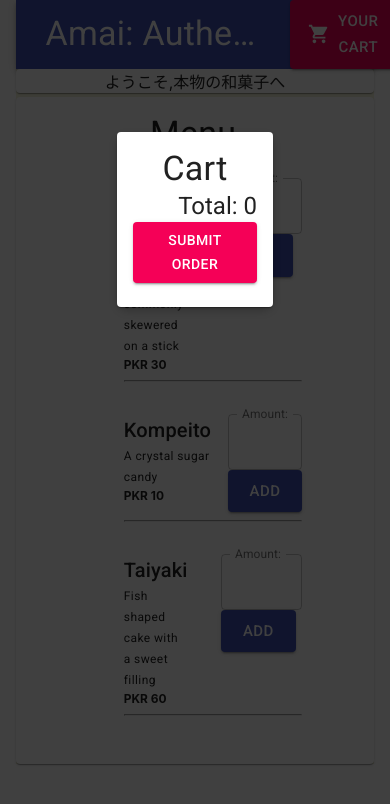
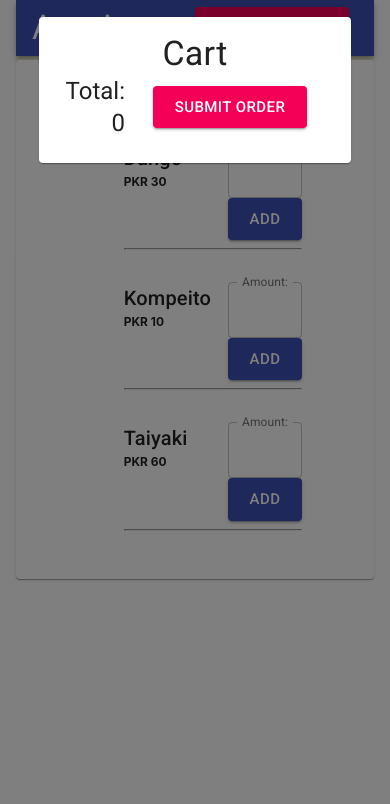
Before and after one commit to Mbaamir/order-Food-App, a React (Create React App) app: page / in a window 390 px wide. Both pictures are taken after a click on the button "YOUR CART". Shown: the top 804 px of the page. Built offline with nearby package versions, Linux system fonts and the light colour scheme.

Commit message:
Added most responsiveness features

```diff
--- a/src/Components/Cart/Cart.js
+++ b/src/Components/Cart/Cart.js
@@ -2,9 +2,18 @@ import React, { useContext } from "react";
 
 // import Card from "../../UI/Card/Card";
 
-import {Typography, Card,CardContent, Paper, Grid, Box, Button} from "@material-ui/core";
-import ShoppingCartIcon from '@material-ui/icons/ShoppingCart';
-
+import {
+  Typography,
+  Card,
+  CardContent,
+  Paper,
+  Grid,
+  Box,
+  Button,
+  Modal,
+  useMediaQuery,
+} from "@material-ui/core";
+import ShoppingCartIcon from "@material-ui/icons/ShoppingCart";
 
 import CartItem from "./CartItem/CartItem";
 
@@ -18,68 +27,109 @@ import { CartInsideContext } from "../../Context/cart-inside-context";
 import styles from "./Cart.module.css";
 
 const CartCard = () => {
-  const { CartListArray, Total,orderSubmitFunc } = useContext(CartInsideContext);
+  const { CartListArray, Total, orderSubmitFunc } =
+    useContext(CartInsideContext);
 
   let CartList = CartListArray.map((cartItem) => (
-
     <CartItem
       OrderNumber={cartItem.OrderNumber}
       key={cartItem.OrderNumber}
       Name={cartItem.Name}
       Quantity={cartItem.Quantity}
       Price={cartItem.Price}
-
     />
   ));
 
-
-
   return (
-    <div className={styles.cartContainer}>
+    // <div className={styles.cartContainer}>
     <Paper container>
       <CardContent>
         <Grid container justifyContent="space-around" alignItems="center">
-
           {/* <Card cardWidth="40vw" cardColor="peachpuff"> */}
-    <Grid item xs={12} >
-        <Typography variant="h4" component="h2" align="center"> Cart</Typography>
+          <Grid item xs={12}>
+            <Typography variant="h4" component="h2" align="center">
+              Cart
+            </Typography>
           </Grid>
 
           <Grid item xs={12}>
             {CartList}
           </Grid>
 
-
-    <Grid item xs={12}>
-        <Typography variant="h5" component="h3" align="right">Total: {Total}</Typography>
+          <Grid item xs={3} sm={12}>
+            <Typography variant="h5" component="h3" align="right">
+              Total: {Total}
+            </Typography>
           </Grid>
 
-    <Grid item xs={4}></Grid>
-    <Grid item xs>
-        <Button variant="contained" onClick={orderSubmitFunc} color="secondary">Submit Order</Button>
+          {/* <Grid item xs={4}></Grid> */}
+          <Grid item xs={9} sm={12} align="center">
+            <Button
+              variant="contained"
+              onClick={orderSubmitFunc}
+              color="secondary"
+              size="large"
+            >
+              Submit Order
+            </Button>
             {/* <Button content="Submit Order" type="submit" styling={styles.OrderSubmitButton} clickFunc={orderSubmitFunc}> </Button> */}
           </Grid>
-
-
-
         </Grid>
       </CardContent>
-
     </Paper>
-    </div>
+    // </div>
   );
 };
 
 const Cart = () => {
+
+  let isScreenBig = useMediaQuery('(min-width: 800px)');
+
+  let cartStyles= {};
+
+  if (isScreenBig){
+    cartStyles = {
+      position: "fixed",
+      top: "2%",
+      left: "25%",
+      width: "50%",
+    };}
+    else{
+      cartStyles ={
+        position: "fixed",
+        top: "2%",
+        left: "10%",
+        width: "80%",
+      }
+    }
+
   const { cartStatus, setCartStatus } = useContext(CartContext);
+
+  // return (
+  //   <>
+  //     {cartStatus && (
+  //       <>
+  //         <Backdrop  btnClick={() => {  setCartStatus(false);  }} />
+  //         <CartCard />
+  //       </>
+  //     )}
+  //   </>
+  // );
 
   return (
     <>
       {cartStatus && (
-        <>
-          <Backdrop  btnClick={() => {  setCartStatus(false);  }} />
+        <Modal
+          style={cartStyles}
+          open={() => {
+            setCartStatus(true);
+          }}
+          onClose={() => {
+            setCartStatus(false);
+          }}
+        >
           <CartCard />
-        </>
+        </Modal>
       )}
     </>
   );
--- a/src/Components/Cart/CartItem/CartItem.js
+++ b/src/Components/Cart/CartItem/CartItem.js
@@ -1,29 +1,58 @@
 import styles from './CartItem.module.css';
 
 import CartItemAdjust from './CartItemAdjust/CartItemAdjust';
-import {Card,CardContent, Typography,Grid,Box } from '@material-ui/core';
+import {Card,CardContent, Typography,Grid,Box,useMediaQuery } from '@material-ui/core';
 
 const CartItem = props =>{
+
+    let isScreenBig = useMediaQuery('(min-width: 600px)');
+
+    let priceEachString="";
+    let quantityString="";
+    let totalPriceString="";
+
+    if (isScreenBig){
+        priceEachString=`Price Each: PKR ${props.Price}`;
+        quantityString=` Quantity: ${props.Quantity}`;
+        totalPriceString= `Total Item Price: ${props.Price*props.Quantity}`;
+    }
+    else{
+        priceEachString=`Each:${props.Price}`;
+        quantityString=`Qty:${props.Quantity}`;
+        totalPriceString= `Item Total:${props.Price*props.Quantity}`;
+    }
 
     return(
         <Box m={1}>
         <Card>
             <CardContent>
-            <Grid container justifyContent="space-around" alignItems="center" spacing={1}>
+            <Grid container alignItems="center" >
 
         {/* <li className={styles.MenuItemContainer} > */}
+        <Grid item xs={7} sm={9}>
+        <Typography variant="h6" component="h3">{props.Name}</Typography>
+        </Grid>
+        <Grid item xs={5} sm={3} display="flex-end" spacing={3}>
+        <CartItemAdjust cartItemKey={props.OrderNumber} />
+        </Grid>
 
-        <div className={styles.ItemInfoContainer}>
-        <Typography variant="h6" component="h3">{props.Name}</Typography>
-        <Typography variant="h7" component="h4">Price Each: PKR {props.Price}</Typography>
-        <Typography variant="h7" component="h5">Total Item Price: {props.Price*props.Quantity} </Typography>
-        </div>
+        <Grid item xs={0} sm={2}>
+        </Grid>
+        <Grid item xs={7} sm={4}>
+        <Typography variant="body2" component="h5">{priceEachString}</Typography>
+        </Grid>
+        <Grid item xs={5} sm={6}>
+        <Typography variant="body2" component="h5" className={styles.QuantityBox}>{quantityString}</Typography>
+        </Grid>
 
-        <div className={styles.SpaceBox}/>
+        <Grid item xs={12}>
+        <Typography variant="subtitle2" component="h4">{totalPriceString}</Typography>
+        </Grid>
 
-        <Typography variant="h7" component="h5" className={styles.QuantityBox}> Quantity: {props.Quantity} </Typography>
 
-       <CartItemAdjust cartItemKey={props.OrderNumber} />
+        {/* <div className={styles.SpaceBox}/> */}
+
+
 
        </Grid>
        </CardContent>
--- a/src/Components/Cart/CartItem/CartItemAdjust/CartItemAdjust.js
+++ b/src/Components/Cart/CartItem/CartItemAdjust/CartItemAdjust.js
@@ -36,7 +36,7 @@ const CartItemAdjust = (props) => {
       <IconButton
         variant="outlined"
         onClick={cartItemAdjustMinus}
-        size="medium"
+        size="large"
         aria-label="Subtract Item From Cart"
       >
        <RemoveIcon/>
@@ -45,7 +45,7 @@ const CartItemAdjust = (props) => {
       <IconButton
 
         onClick={cartItemAdjustPlus}
-        size="medium"
+        size="large"
         aria-label="Add Item to Cart"
       >
         <AddIcon/>
--- a/src/Components/Header/Header.js
+++ b/src/Components/Header/Header.js
@@ -1,5 +1,5 @@
 import { Toolbar, Typography, Grid } from "@material-ui/core";
-
+import useMediaQuery from '@material-ui/core/useMediaQuery';
 
 import { AppBar } from "@material-ui/core";
 import CartButton from "./CartButton/CartButton";
@@ -7,20 +7,38 @@ import styles from "./Header.module.css";
 import DangoHeader from "./DangoTea.jpg";
 
 const Header = () => {
+
+ let isScreenBig = useMediaQuery('(min-width: 800px)');
+ let headerTitle="";
+ let headerSize=1;
+ let cartButtonSize=1;
+
+  if(isScreenBig) {
+    headerTitle="Amai: Authentic Japanese Sweets";
+    headerSize=8;
+    cartButtonSize=2
+
+  }
+  else{
+    headerTitle="Amai";
+    headerSize=6;
+    cartButtonSize=6;
+  }
+
   return (
     <AppBar position="static">
         <Toolbar>
       {/* // <div className={styles.HeaderContainer}> */}
       <Grid container justify="space-around" alignItems="center">
 
-        <Grid item xs={8}>
+        <Grid item xs={headerSize}>
           <Typography variant="h4" component="h1" noWrap>
-            Amai: Authentic Japanese Sweets
+            {headerTitle}
           </Typography>
         </Grid>
         {/* <h1 className={styles.HeaderTitle}>Amai: Authentic Japanese Sweets</h1> */}
 
-        <Grid item xs={2}>
+        <Grid item xs={cartButtonSize}>
           <CartButton />
         </Grid>
       </Grid>
--- a/src/Components/Menu/Menu.js
+++ b/src/Components/Menu/Menu.js
@@ -1,6 +1,5 @@
 import CardNew from "./../../UI/Card/Card";
 import {Grid,Typography,Container, Box,Paper,Card} from "@material-ui/core"
-import useMediaQuery from '@material-ui/core/useMediaQuery';
 import MenuItem from "./MenuItem/MenuItem";
 
 import styles from "./Menu.module.css";
--- a/src/Components/Menu/MenuItem/MenuItem.js
+++ b/src/Components/Menu/MenuItem/MenuItem.js
@@ -2,9 +2,13 @@
 import MenuItemAdd from './MenuItemAdd/MenuItemAdd'
 
 import styles from './MenuItem.module.css'
+import useMediaQuery from '@material-ui/core/useMediaQuery';
 import { Typography,Card,Box } from '@material-ui/core';
 
 const MenuItem = props =>{
+
+    let isScreenBig = useMediaQuery('(min-width: 800px)')
+
 
     return(
 
@@ -12,7 +16,7 @@ const MenuItem = props =>{
         <li className={styles.MenuItemContainer}>
         <div className={styles.ItemInfoContainer}>
         <Typography variant="h6" component="h4">{props.MenuItemTitle}</Typography>
-        <Typography variant="caption">{props.MenuItemDesc}</Typography>
+        {isScreenBig && <Typography variant="caption">{props.MenuItemDesc}</Typography>}
         <Typography variant="h7" component="h5">PKR {props.MenuItemPrice} </Typography>
         </div>
 
--- a/src/Components/Menu/MenuItem/MenuItemAdd/MenuItemAdd.js
+++ b/src/Components/Menu/MenuItem/MenuItemAdd/MenuItemAdd.js
@@ -32,8 +32,8 @@ const MenuItemAdd = (props) => {
       <TextField
         id={props.MenuItemName}
         type="number"
-        min="1"
-        max="99"
+        InputProps= {{inputProps: {min:1, max:30} }}
+        fullWidth={1}
         label="Amount: "
         InputLabelProps={{
           shrink: true,
--- a/src/Components/RestaurantDescription/RestaurantDescription.js
+++ b/src/Components/RestaurantDescription/RestaurantDescription.js
@@ -1,15 +1,24 @@
 import {Paper,Typography,Grid} from "@material-ui/core"
 import styles from './RestaurantDescription.module.css';
+
+import {useMediaQuery} from "@material-ui/core/"
 
 
 const RestaurantDescription =props => {
 
+    let isScreenBig =useMediaQuery('(min-width: 780px)');
+
     return(
-            <Paper cardWidth="30vw" cardColor="#A22A4A" cardFontColor="whitesmoke">
+        <>
+        {/* <Paper cardWidth="30vw" cardColor="#A22A4A" cardFontColor="whitesmoke"> */
+        isScreenBig &&
+            <Paper>
                  <Grid container justify="space-around" alignItems="center">
-                 <Typography variant="p" align="right">ようこそ,本物の和菓子へ</Typography>
+                 <Typography variant="body1" align="right">ようこそ,本物の和菓子へ</Typography>
                  </Grid>
             </Paper>
+        }
+        </>
     )
 }
 
```
Lines whose indentation alone changed are shown as unchanged.
